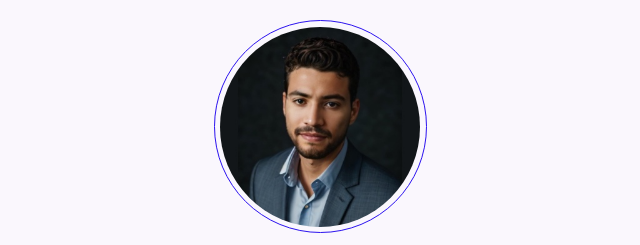
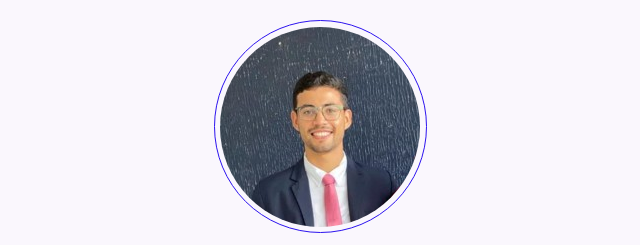
Before and after one commit to SergioCoitino/Link-in-Bio, a plain HTML site: page index.html in a window 1280 px wide. Shown: the top 245 px of the page, without its empty margins (320-960 px from the left). Drawn offline with Linux system fonts and the light colour scheme.

Commit message:
image profile

```diff
--- a/index.html
+++ b/index.html
@@ -14,7 +14,7 @@
         <div class="tree-container">
 
             <div class="avatar">
-                <img src="./img/perfil.png" alt="">
+                <img src="./img/Profile.jpg" alt="">
             </div>
 
             <h1 class="insta-user">Sergio Coitiño</h1>
```
Also changed, not shown: img/Profile.jpg (added), img/perfil.png (deleted).
